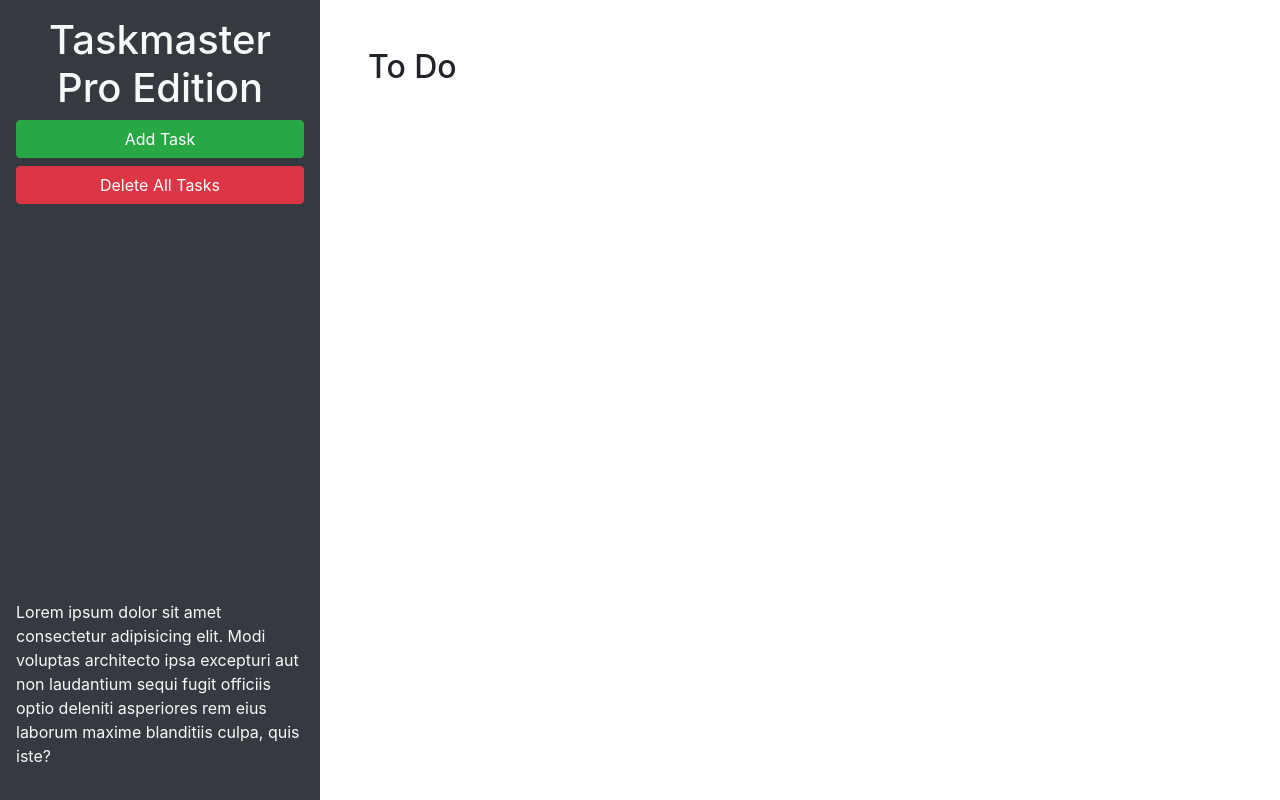
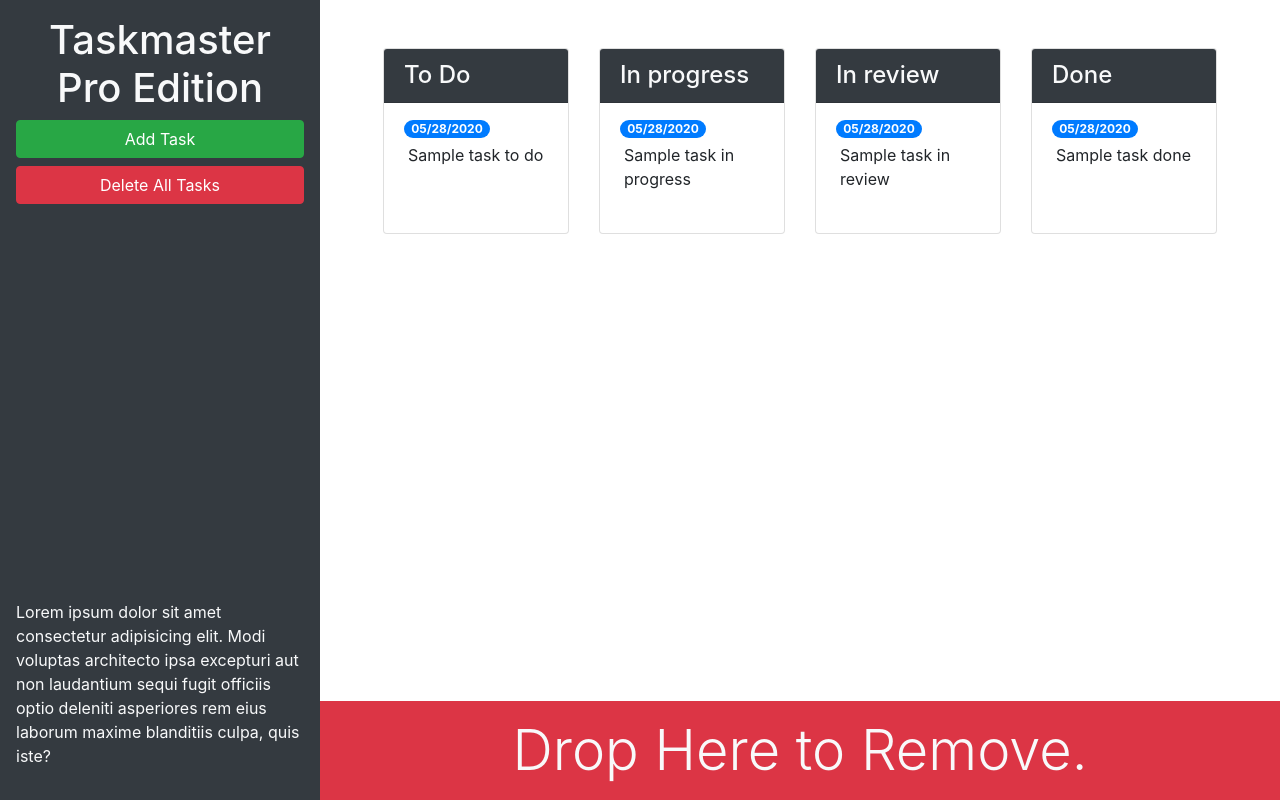
Before and after one commit to adambedingfield/taskmaster-pro, a plain HTML site: page index.html in a window 1280 px wide. Drawn offline with nearby package versions, Linux system fonts and the light colour scheme.

Commit message:
updated task card styles, added delete button

```diff
--- a/index.html
+++ b/index.html
@@ -13,21 +13,86 @@
 <body>
 
   <div class="row min-vh-100 no-gutters">
-    <header class="col-12 col-lg-3 bg-dark text-light d-flex flex-column p-4 p-lg-3">
+    <header class="col-12 col-lg-3 bg-dark text-light sticky-top d-flex flex-column p-4 p-lg-3">
       <h1 class="text-center">Taskmaster Pro Edition</h1>
       <button id="create-task" class="btn btn-block btn-success" data-toggle="modal" data-target="#task-form-modal">Add
         Task</button>
       <button id="remove-tasks" class="btn btn-block btn-danger">Delete All Tasks</button>
-      <p class="mt-auto">Lorem ipsum dolor sit amet consectetur adipisicing elit. Modi voluptas architecto ipsa
+      <p class="mt-auto d-none d-lg-block">Lorem ipsum dolor sit amet consectetur adipisicing elit. Modi voluptas architecto ipsa
         excepturi aut non
         laudantium sequi fugit officiis optio deleniti asperiores rem eius laborum maxime blanditiis culpa, quis iste?
       </p>
     </header>
-    <main class="col-12 col-lg-9">
-      <div class="m-5">
-        <h2>To Do</h2>
-        <ul id="list-toDo" class="list-group"> </ul>
+    <main class="col-12 col-lg-9 d-flex flex-column">
+      <div class="m-5 row justify-content-around">
+        <!-- todo start -->
+        <div class="col-12 col-md-6 col-xl-3 mb-3">
+          <div class="card">
+            <h4 class="card-header bg-dark text-light">
+              To Do
+            </h4>
+            <ul id="list-toDo" class="list-group list-group-flush">
+              <li class="list-group-item">
+                <span class="badge badge-primary badge-pill">05/28/2020</span>
+                <p class="m-1">Sample task to do</p>
+              </li>
+            </ul>
+          </div>
+        </div>
+        <!-- todo end -->
+        <!-- in progress start -->
+        <div class="col-12 col-md-6 col-xl-3 mb-3">
+          <div class="card">
+            <h4 class="card-header bg-dark text-light">
+              In progress
+            </h4>
+            <ul id="list-inProgress" class="list-group list-group-flush">
+              <li class="list-group-item">
+                <span class="badge badge-primary badge-pill">05/28/2020</span>
+                <p class="m-1">Sample task in progress</p>
+              </li>
+            </ul>
+          </div>
+        </div>
+        <!-- In Progress end -->
+        <!-- in review start -->
+        <div class="col-12 col-md-6 col-xl-3 mb-3">
+          <div class="card">
+            <h4 class="card-header bg-dark text-light">
+              In review
+            </h4>
+            <ul id="list-inReview" class="list-group list-group-flush">
+              <li class="list-group-item">
+                <span class="badge badge-primary badge-pill">05/28/2020</span>
+                <p class="m-1">Sample task in review</p>
+              </li>
+            </ul>
+          </div>
+        </div>
+        <!-- in review end -->
+        <!-- done start -->
+        <div class="col-12 col-md-6 col-xl-3 mb-3">
+          <div class="card">
+            <h4 class="card-header bg-dark text-light">
+              Done
+            </h4>
+            <ul id="list-done" class="list-group list-group-flush">
+              <li class="list-group-item">
+                <span class="badge badge-primary badge-pill">05/28/2020</span>
+                <p class="m-1">Sample task done</p>
+              </li>
+            </ul>
+          </div>
+        </div>
       </div>
+      <!-- done end -->
+      <!-- trash start -->
+      <div id="trash" class="mt-auto">
+        <div class="w-100 bg-danger p-3 text-center text-light display-4">
+          Drop Here to Remove.
+        </div>
+      </div>
+      <!-- trash end -->
     </main>
   </div>
 
@@ -46,11 +111,11 @@
           <form>
             <div class="form-group">
               <label for="modalTaskDescription">Task description</label>
-              <textarea id="modalTaskDescription" rows="3"></textarea>
+              <textarea id="modalTaskDescription" rows="3" class="form-control"></textarea>
             </div>
             <div class="form-group">
               <label for="modalDueDate">Due date</label>
-              <input type="text" id="modalDueDate" placeholder="mm/dd/yyyy" autocomplete="off" />
+              <input type="text" id="modalDueDate"  class="form-control" placeholder="mm/dd/yyyy" autocomplete="off" />
             </div>
           </form>
         </div>
```
Also changed, not shown: 2 other files.
